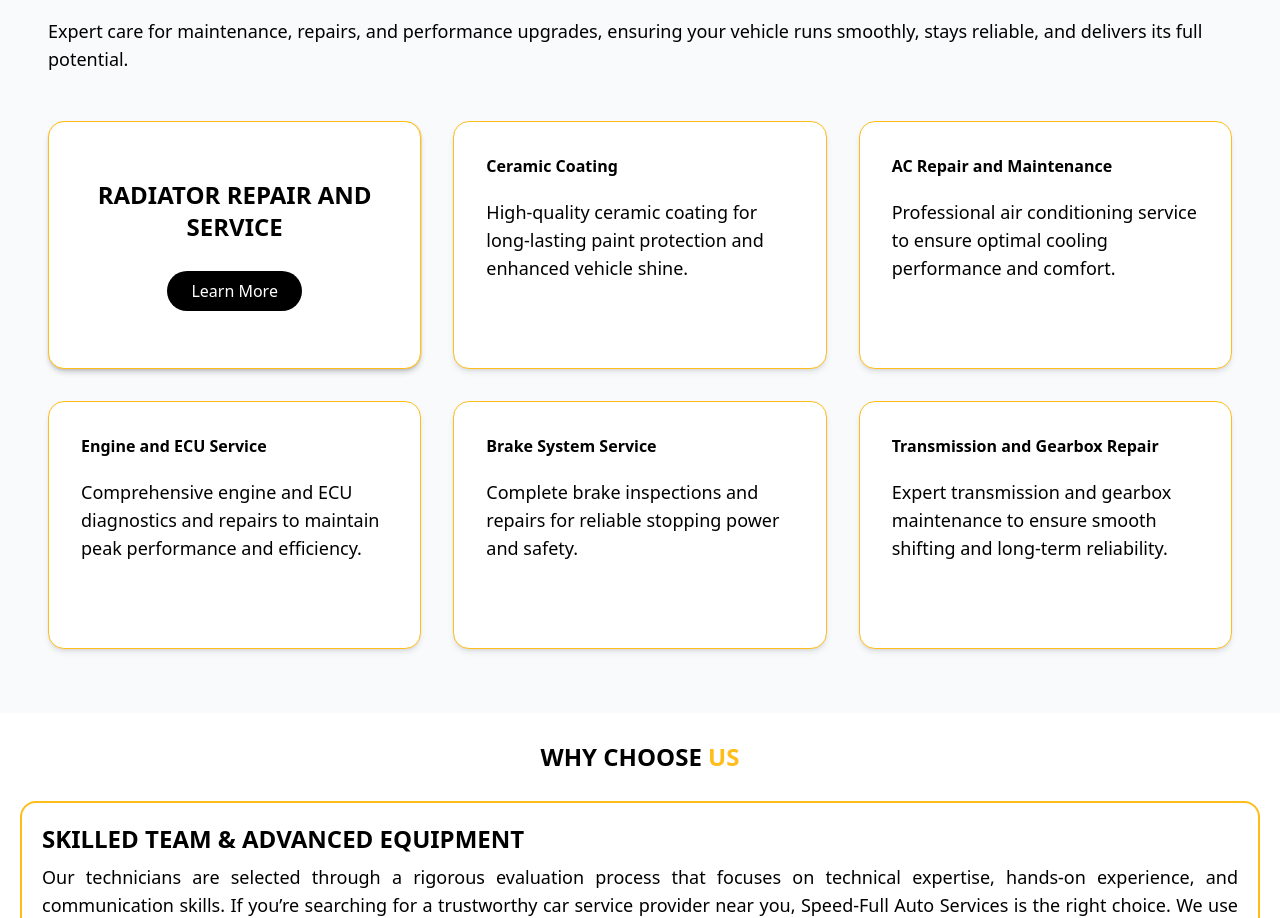
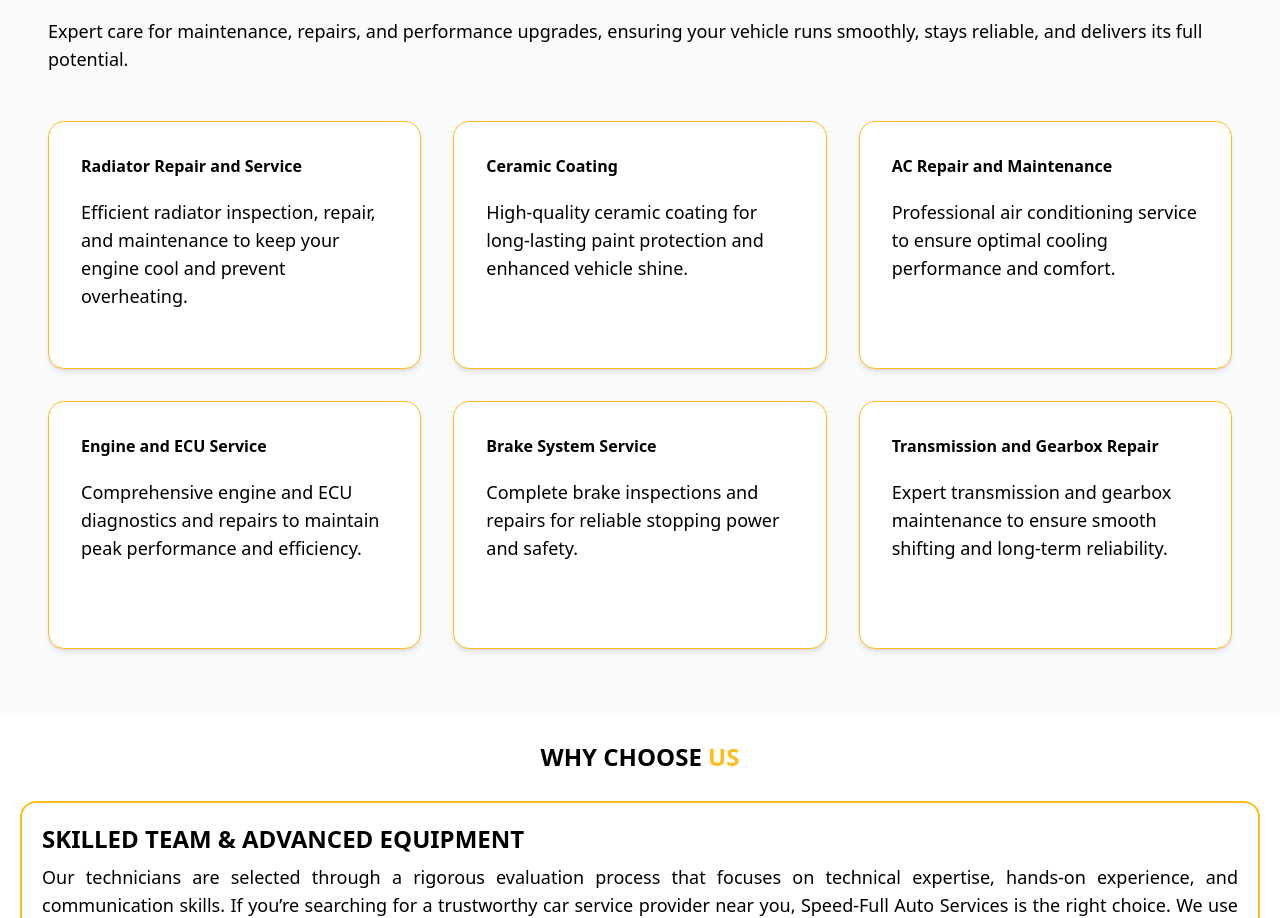
Before and after one commit to Vr7Rizwan/full-speed-auto, a Next.js app: page / in a window 1280 px wide. Shown: the part 987-1905 px from the top of the page. Built offline with nearby package versions, Linux system fonts and the light colour scheme; no server answers.

Commit message:
fix cards on desktop

```diff
--- a/app/components/Services.tsx
+++ b/app/components/Services.tsx
@@ -51,8 +51,8 @@ const Services = ({
               </p>
             </div>
           ) : (
-            <div className="mb-12">
-              <h1 className="subHeading font-bold text-txtColor mb-3">
+            <div className="mb-6 md:mb-12">
+              <h1 className="subHeading font-bold text-txtColor mb-1 md:mb-3">
                 Automotive Solutions
               </h1>
               <p className="text-txtColor normalText">
@@ -72,7 +72,7 @@ const Services = ({
               >
                 <div
                   className={`relative w-full h-full transition-all duration-2000 transform-3d group-hover:transform-[rotateY(180deg)] ${
-                    (flip==i || (triggered && i==0))
+                    window.innerWidth < 768 && (flip==i || (triggered && i==0))
                       ? "transform-[rotateY(180deg)]"
                       : ""
                   }`}
```
